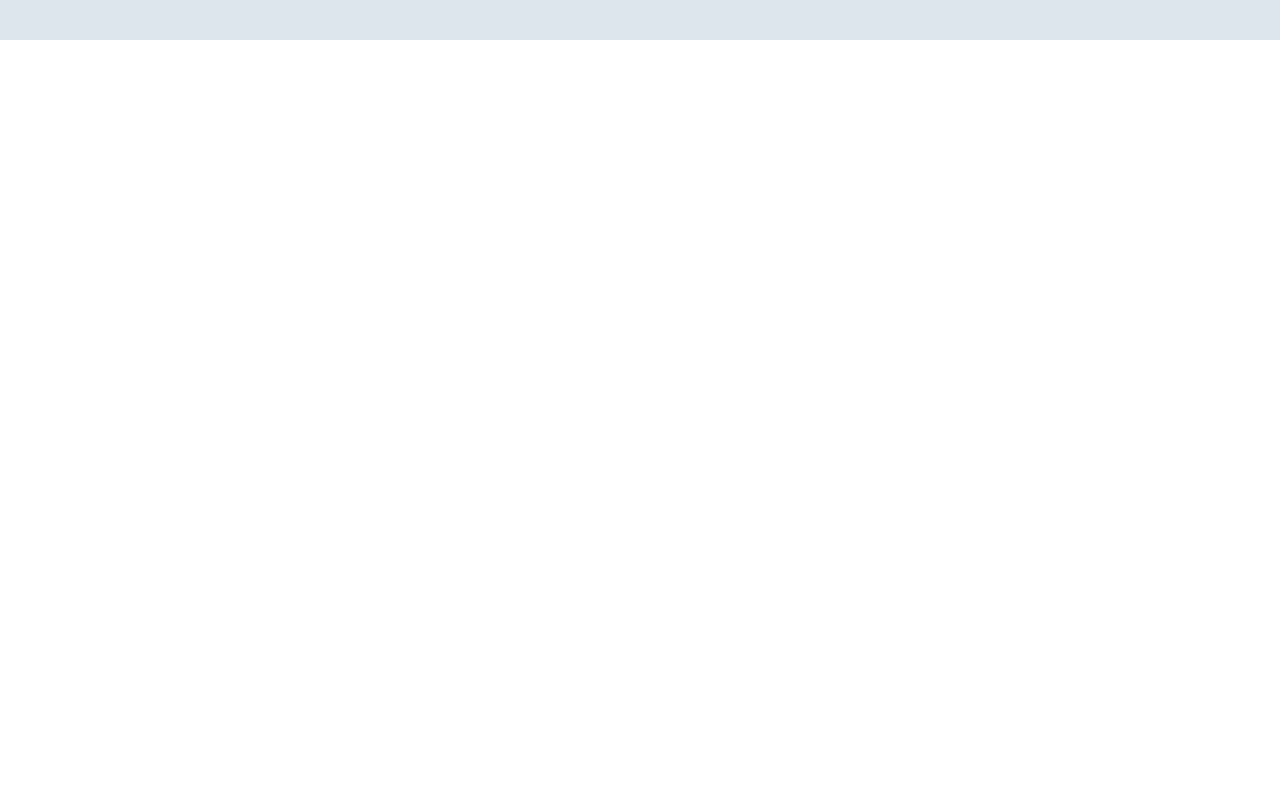
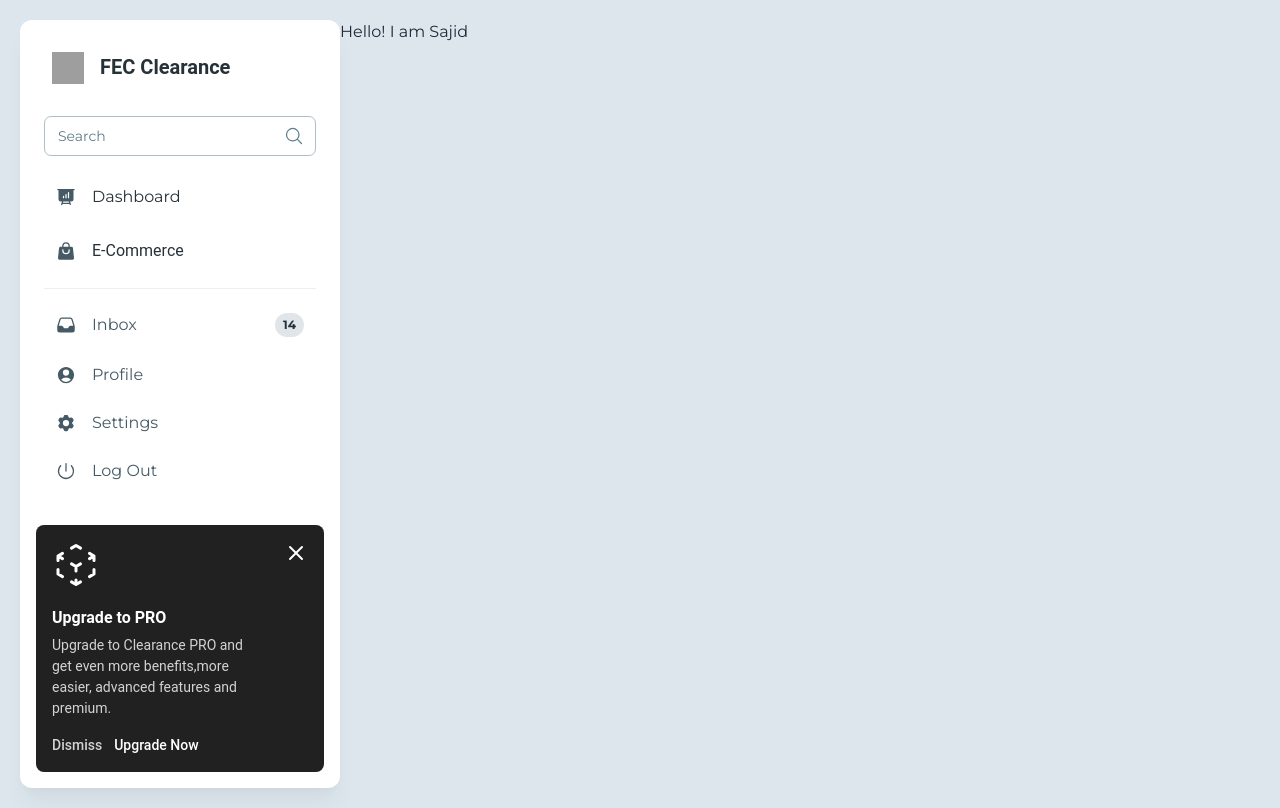
Before and after one commit to SAJID-AFNAN/FEC-Clearance-System, a React (Vite) app: page / in a window 1280 px wide. Built offline with nearby package versions, Linux system fonts and the light colour scheme; grey boxes are pictures that could not be loaded.

Commit message:
Reformed Sidebar

```diff
--- a/package.json
+++ b/package.json
@@ -10,6 +10,7 @@
     "preview": "vite preview"
   },
   "dependencies": {
+    "@heroicons/react": "^2.1.5",
     "@material-tailwind/react": "^2.1.10",
     "localforage": "^1.10.0",
     "match-sorter": "^6.3.4",
--- a/src/Components/Root/Root.jsx
+++ b/src/Components/Root/Root.jsx
@@ -3,7 +3,7 @@ import Sidebar from "../Sidebar/Sidebar";
 
 const Root = () => {
     return (
-        <div>
+        <div className="flex">
             <Sidebar></Sidebar>
             <Outlet></Outlet>
         </div>
--- a/src/Components/Sidebar/Sidebar.jsx
+++ b/src/Components/Sidebar/Sidebar.jsx
@@ -1,9 +1,138 @@
+import React from "react";
+import {
+    Card,
+    Typography,
+    List,
+    ListItem,
+    ListItemPrefix,
+    ListItemSuffix,
+    Chip,
+    Accordion,
+    Alert,
+    Input,
+} from "@material-tailwind/react";
+import {
+    PresentationChartBarIcon,
+    ShoppingBagIcon,
+    UserCircleIcon,
+    Cog6ToothIcon,
+    InboxIcon,
+    PowerIcon,
+} from "@heroicons/react/24/solid";
+import {
+    ChevronDownIcon,
+    CubeTransparentIcon,
+    MagnifyingGlassIcon,
+} from "@heroicons/react/24/outline";
+import { NavLink } from "react-router-dom";
+
 const Sidebar = () => {
+    const [openAlert, setOpenAlert] = React.useState(true);
+
+
     return (
-        <div>
-
-        </div>
+        <Card className="h-[calc(100vh-2rem)] w-full max-w-[20rem] p-4 shadow-xl shadow-blue-gray-900/5">
+            <div className="mb-2 flex items-center gap-4 p-4">
+                <img src="https://docs.material-tailwind.com/img/logo-ct-dark.png" alt="brand" className="h-8 w-8" />
+                <Typography variant="h5" color="blue-gray">
+                    FEC Clearance
+                </Typography>
+            </div>
+            <div className="p-2">
+                <Input icon={<MagnifyingGlassIcon className="h-5 w-5" />} label="Search" />
+            </div>
+            <List>
+                <Accordion
+                    open={open === 1}
+                    icon={
+                        <ChevronDownIcon
+                            strokeWidth={2.5}
+                            className={`mx-auto h-4 w-4 transition-transform ${open === 1 ? "rotate-180" : ""}`}
+                        />
+                    }
+                >
+                    <ListItem className="border-b-0 p-3" selected={open === 1}>
+                        <ListItemPrefix>
+                            <PresentationChartBarIcon className="h-5 w-5" />
+                        </ListItemPrefix>
+                        <Typography color="blue-gray" className="mr-auto font-normal">
+                            <NavLink to="/dashboard">Dashboard</NavLink>
+                        </Typography>
+                    </ListItem>
+                </Accordion>
+                <Accordion
+                    open={open === 2}
+                    icon={
+                        <ChevronDownIcon
+                            strokeWidth={2.5}
+                            className={`mx-auto h-4 w-4 transition-transform ${open === 2 ? "rotate-180" : ""}`}
+                        />
+                    }
+                >
+                    <ListItem className="p-3 border-b-0" selected={open === 2}>
+                        <ListItemPrefix>
+                            <ShoppingBagIcon className="h-5 w-5" />
+                        </ListItemPrefix>
+                        <Typography color="blue-gray" className="mr-auto font-normal">
+                            E-Commerce
+                        </Typography>
+                    </ListItem>
+                </Accordion>
+                <hr className="my-2 border-blue-gray-50" />
+                <ListItem>
+                    <ListItemPrefix>
+                        <InboxIcon className="h-5 w-5" />
+                    </ListItemPrefix>
+                    Inbox
+                    <ListItemSuffix>
+                        <Chip value="14" size="sm" variant="ghost" color="blue-gray" className="rounded-full" />
+                    </ListItemSuffix>
+                </ListItem>
+                <ListItem>
+                    <ListItemPrefix>
+                        <UserCircleIcon className="h-5 w-5" />
+                    </ListItemPrefix>
+                    Profile
+                </ListItem>
+                <ListItem>
+                    <ListItemPrefix>
+                        <Cog6ToothIcon className="h-5 w-5" />
+                    </ListItemPrefix>
+                    Settings
+                </ListItem>
+                <ListItem>
+                    <ListItemPrefix>
+                        <PowerIcon className="h-5 w-5" />
+                    </ListItemPrefix>
+                    Log Out
+                </ListItem>
+            </List>
+            <Alert open={openAlert} className="mt-auto" onClose={() => setOpenAlert(false)}>
+                <CubeTransparentIcon className="mb-4 h-12 w-12" />
+                <Typography variant="h6" className="mb-1">
+                    Upgrade to PRO
+                </Typography>
+                <Typography variant="small" className="font-normal opacity-80">
+                    Upgrade to Clearance PRO and get even more benefits,more easier, advanced features
+                    and premium.
+                </Typography>
+                <div className="mt-4 flex gap-3">
+                    <Typography
+                        as="a"
+                        href="#"
+                        variant="small"
+                        className="font-medium opacity-80"
+                        onClick={() => setOpenAlert(false)}
+                    >
+                        Dismiss
+                    </Typography>
+                    <Typography as="a" href="#" variant="small" className="font-medium">
+                        Upgrade Now
+                    </Typography>
+                </div>
+            </Alert>
+        </Card>
     );
-};
+}
 
 export default Sidebar;
--- /dev/null
+++ b/src/Pages/Dashboard/Dashboard.jsx
@@ -0,0 +1,9 @@
+const Dashboard = () => {
+    return (
+        <div>
+            Welcome to Dashboard
+        </div>
+    );
+};
+
+export default Dashboard;
--- a/src/Pages/Home/Home.jsx
+++ b/src/Pages/Home/Home.jsx
@@ -1,7 +1,7 @@
 const Home = () => {
     return (
-        <div>
-
+        <div className="text-center">
+            Hello! I am Sajid
         </div>
     );
 };
--- /dev/null
+++ b/src/Pages/Inbox/Inbox.jsx
@@ -0,0 +1,10 @@
+
+const Inbox = () => {
+    return (
+        <div>
+            Personal inbox
+        </div>
+    );
+};
+
+export default Inbox;
--- /dev/null
+++ b/src/Pages/Profile/Profile.jsx
@@ -0,0 +1,10 @@
+
+const Profile = () => {
+    return (
+        <div>
+            Amar Profile
+        </div>
+    );
+};
+
+export default Profile;
--- /dev/null
+++ b/src/Pages/Settings/Settings.jsx
@@ -0,0 +1,10 @@
+
+const Settings = () => {
+    return (
+        <div>
+            You Change your settings from here
+        </div>
+    );
+};
+
+export default Settings;
```
Also changed, not shown: src/main.jsx (+7 -3 lines), 1 other file (tests, documents, lock files or other folders).
